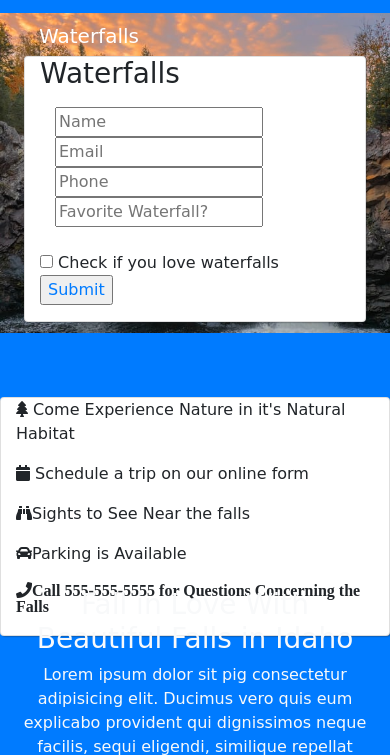
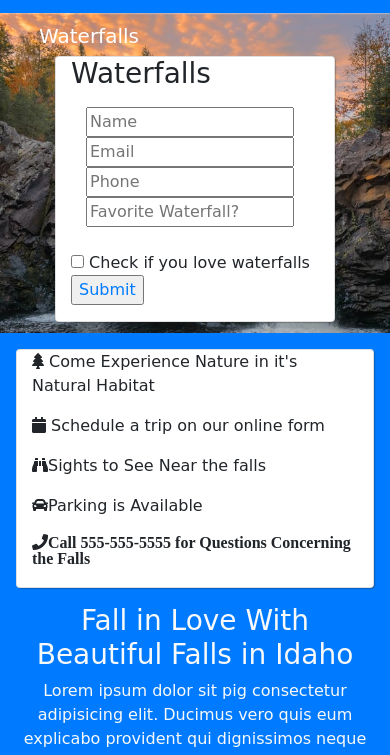
Before and after one commit to john87barker/Clone-Site, a plain HTML site: page index.html in a window 390 px wide. Shown: the part 67-822 px from the top of the page. Drawn offline with nearby package versions, Linux system fonts and the light colour scheme; a web font is replaced by a local one.

Commit message:
mobile good

```diff
--- a/index.html
+++ b/index.html
@@ -22,7 +22,7 @@
 
 <body class="container-fluid m-0 debug">
 
-  <header class="row bg-primary sticky-top text-light p-3">
+  <header class="row bg-primary sticky-top text-light p-3 box-shadow">
     <div class="col d-flex">
       <i class="fa fa-fire fa-3x pe-5" aria-hidden="true"></i>
       <h3 class="ps-5">Pretty Falls</h3>
@@ -75,8 +75,8 @@
 
 
     <!-- #2 -->
-    <div class="row bg-primary pt-3">
-      <div class="col-md-5 col-sm-12 text-center text-light order-2 order-sm-1">
+    <div class="row bg-primary pt-3 ">
+      <div class="col-md-5 col-sm-12 text-center text-light order-2 order-sm-1 ">
         <h3>Fall in Love With Beautiful Falls in Idaho </h3>
 
         <p class="">Lorem ipsum dolor sit pig consectetur adipisicing elit. Ducimus vero quis eum explicabo provident
@@ -85,7 +85,7 @@
 
       </div>
       <div class="col-md-6 col-sm-12 card box-shadow spill
-      justify-content-center order-1 order-sm-2">
+      justify-content-center order-1 order-sm-2 sm-no-spill">
         <p>
           <i class="fa fa-tree pe-5" aria-hidden="true"></i>
           Come Experience Nature in it's Natural Habitat
--- a/style.css
+++ b/style.css
@@ -32,8 +32,10 @@ main {
 }
 
 .spill {
-  bottom: -3em
+  bottom: -3em;
+
 }
+
 .text-lg{
   font-size: x-large;
 }
@@ -56,3 +58,23 @@ main {
     display: none;
   }
 }
+@media only screen and (max-width: 500px) {
+  .spill {
+    bottom: 0;
+    margin-left: 1em;
+    margin-right: 1em;
+    margin-bottom: 1em;
+  }
+  .card {
+    bottom: 0;
+    margin-left: 1em;
+    margin-right: 1em;
+    margin-bottom: 1em;
+  }
+  .card-body {
+    bottom: 0;
+    margin-left: .5em;
+    margin-right: .5em;
+    margin-bottom: .5em;
+  }
+}
```
